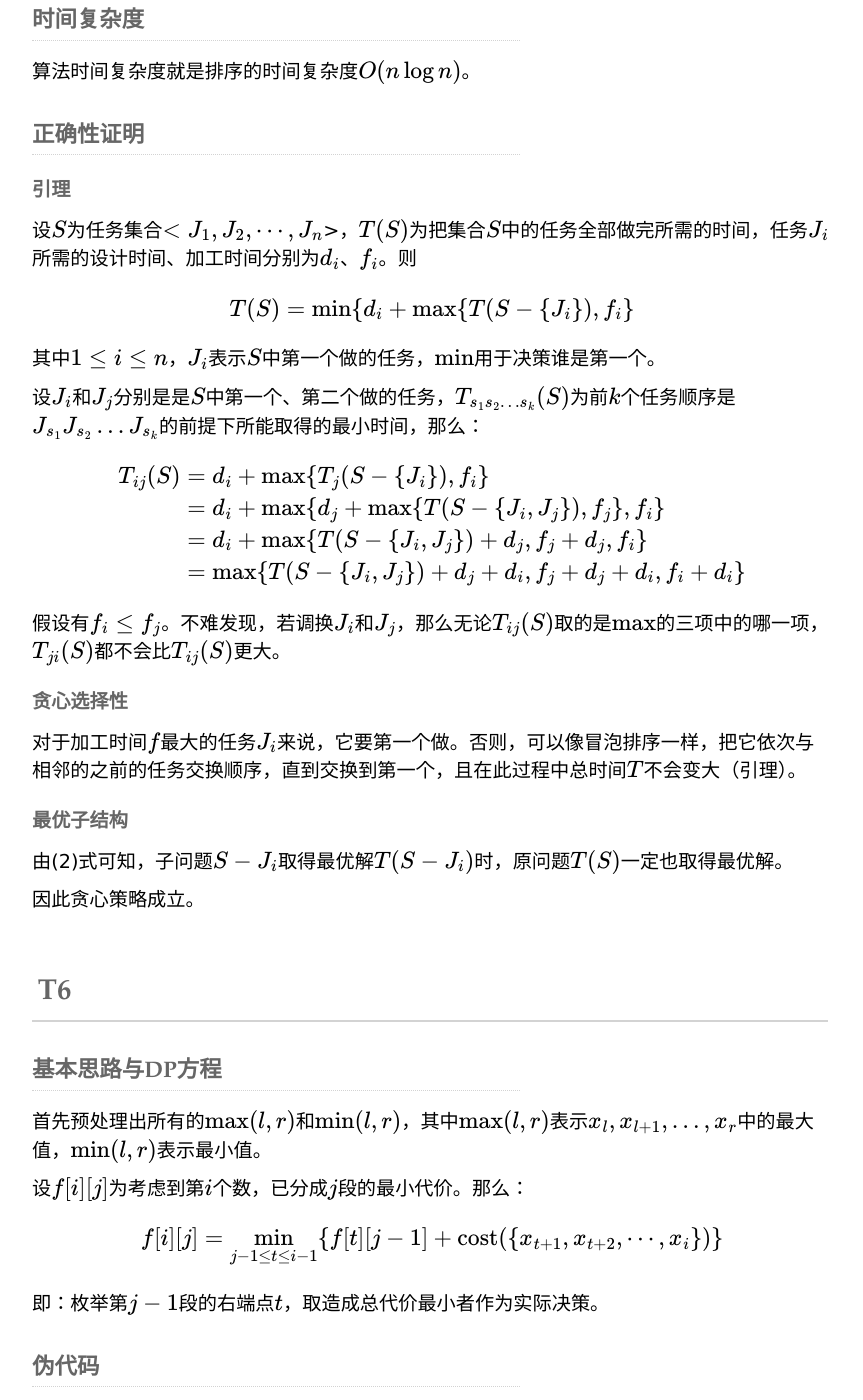
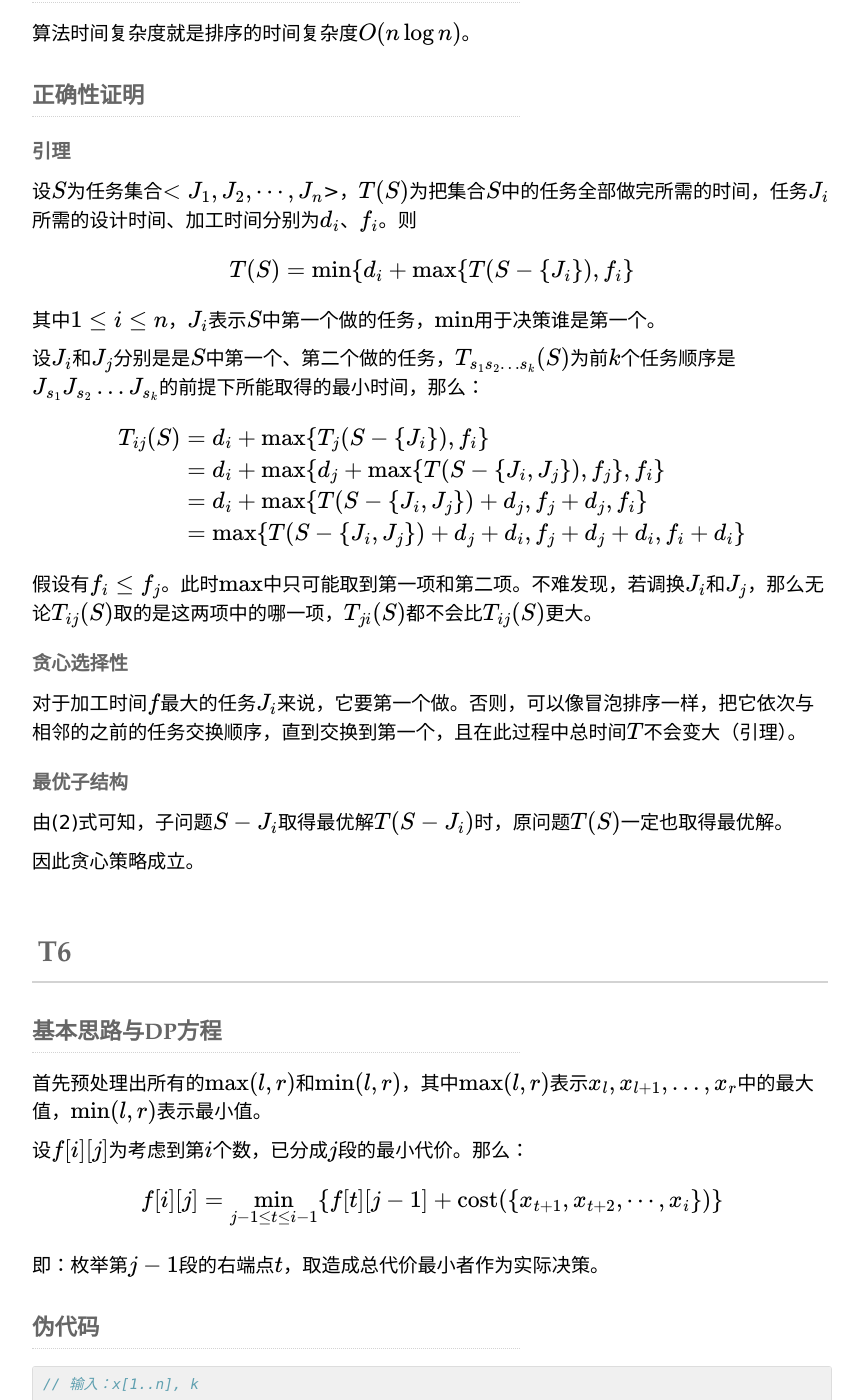
Before and after one commit to ArmeriaWang/ArmeriaWang.github.io, a Jekyll site: the page built from _posts/2020-07-22-ada-sample-solution.md, in a window 1280 px wide and 1400 px high, scrolled down 2890 px. Shown: the whole window, without its empty margins (208-1071 px from the left). Built offline with Jekyll 4.4.1, drawn with Linux system fonts in a browser that asks for light colours; formulas are drawn with MathJax 3; some of the changed text lies outside the part shown.

Commit message:
Update 2020-07-22-ada-sample-solution.md

```diff
--- a/_posts/2020-07-22-ada-sample-solution.md
+++ b/_posts/2020-07-22-ada-sample-solution.md
@@ -93,10 +91,12 @@
 设$A$中元素数为$n$，$S$中元素数为$k$的问题的时间为$T(n,k)$，那么：
 
 $$
+\begin{aligned}
 T(n,k)=2T(n/2, k/2) + n
+\end{aligned}
 $$
 
-注意到$k\le n$，用代入法容易证明，$T(n,k)=O(n\log{k})$。
+注意到$k\le n$，所以边界条件为$k\ge 1$。用代入法容易证明，$T(n,k)=O(n\log{k})$。
 
 ## T5
 
@@ -115,7 +115,9 @@
 设$S$为任务集合$<J_1, J_2,\cdots,J_n$>，$T(S)$为把集合$S$中的任务全部做完所需的时间，任务$J_i$所需的设计时间、加工时间分别为$d_i$、$f_i$。则
 
 $$
+\begin{aligned}
 T(S)=\min\{d_i+\max\{T(S-\{J_i\}), f_i\}
+\end{aligned}
 $$
 
 其中$1\le i \le n$，$J_i$表示$S$中第一个做的任务，$\min$用于决策谁是第一个。
@@ -132,7 +134,7 @@
 \end{aligned}
 $$
 
-假设有$f_i\le f_j$。不难发现，若调换$J_i$和$J_j$，那么无论$T_{ij}(S)$取的是$\max$的三项中的哪一项，$T_{ji}(S)$都不会比$T_{ij}(S)$更大。
+假设有$f_i\le f_j$。此时$\mathrm{max}$中只可能取到第一项和第二项。不难发现，若调换$J_i$和$J_j$，那么无论$T_{ij}(S)$取的是这两项中的哪一项，$T_{ji}(S)$都不会比$T_{ij}(S)$更大。
 
 #### 贪心选择性
 
@@ -153,7 +155,9 @@
 设$f[i][j]$为考虑到第$i$个数，已分成$j$段的最小代价。那么：
 
 $$
+\begin{aligned}
 f[i][j] = \min_{j-1\le t\le i-1}\{f[t][j-1] + \mathrm{cost}(\{x_{t+1}, x_{t+2},\cdots, x_i\})\}
+\end{aligned}
 $$
 
 即：枚举第$j-1$段的右端点$t$，取造成总代价最小者作为实际决策。
@@ -203,7 +207,7 @@
 
 **<u>注意，下列证明是不完整的，RESET的均摊费用无法转化为常数，可能是势能函数设计得不对。请有办法的大佬不吝指点！</u>**
 
-设$\phi(D)$为计数器中1的个数。
+设势能函数$\phi(D)$为计数器中1的个数。
 
 计数器初始状态$D_0$中1的个数为0，$\phi(D_0)=0$。显然第$i$个操作之后$D_i$满足$\phi(D_i)\ge 0=\phi(D_0)$。于是$n$个操作的平摊代价总和就表示了实际代价的一个上界。
 
```
Also changed, not shown: other parts of _posts/2020-07-22-ada-sample-solution.md (+8 -10 lines).
